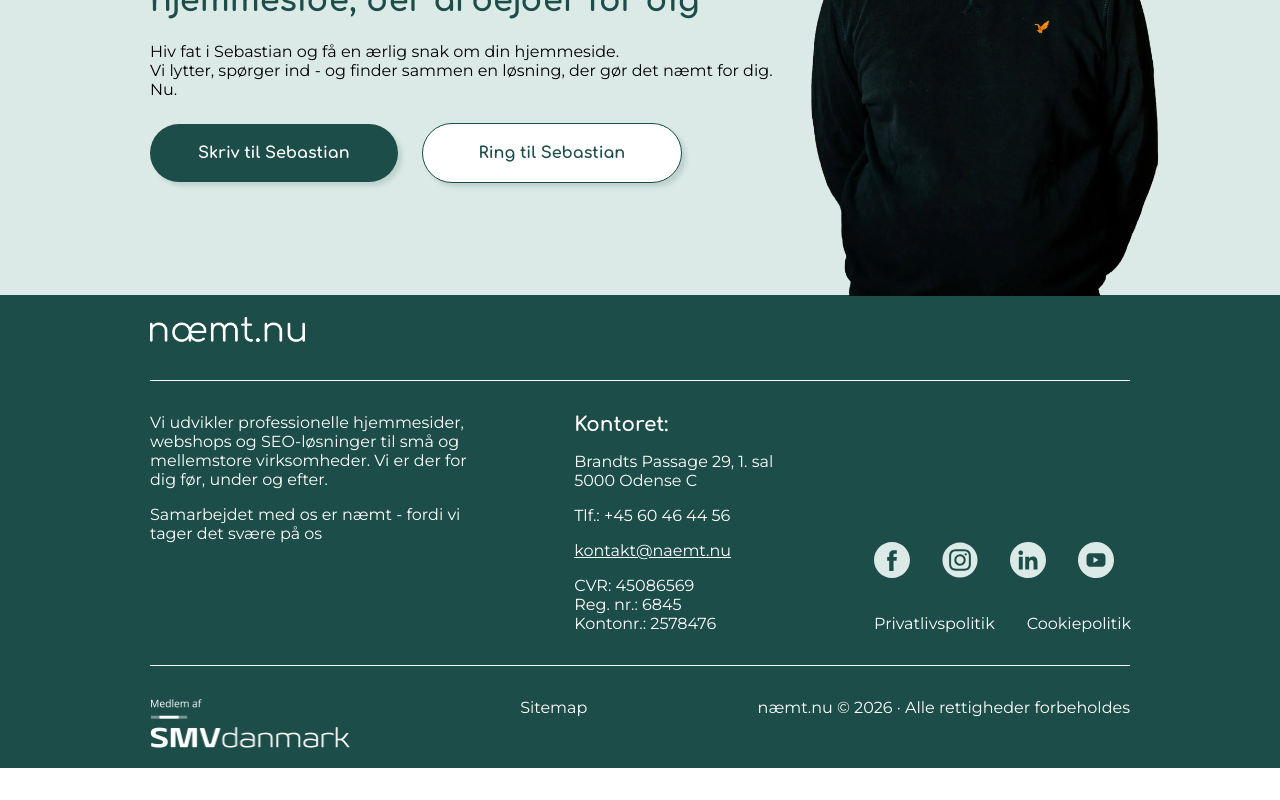
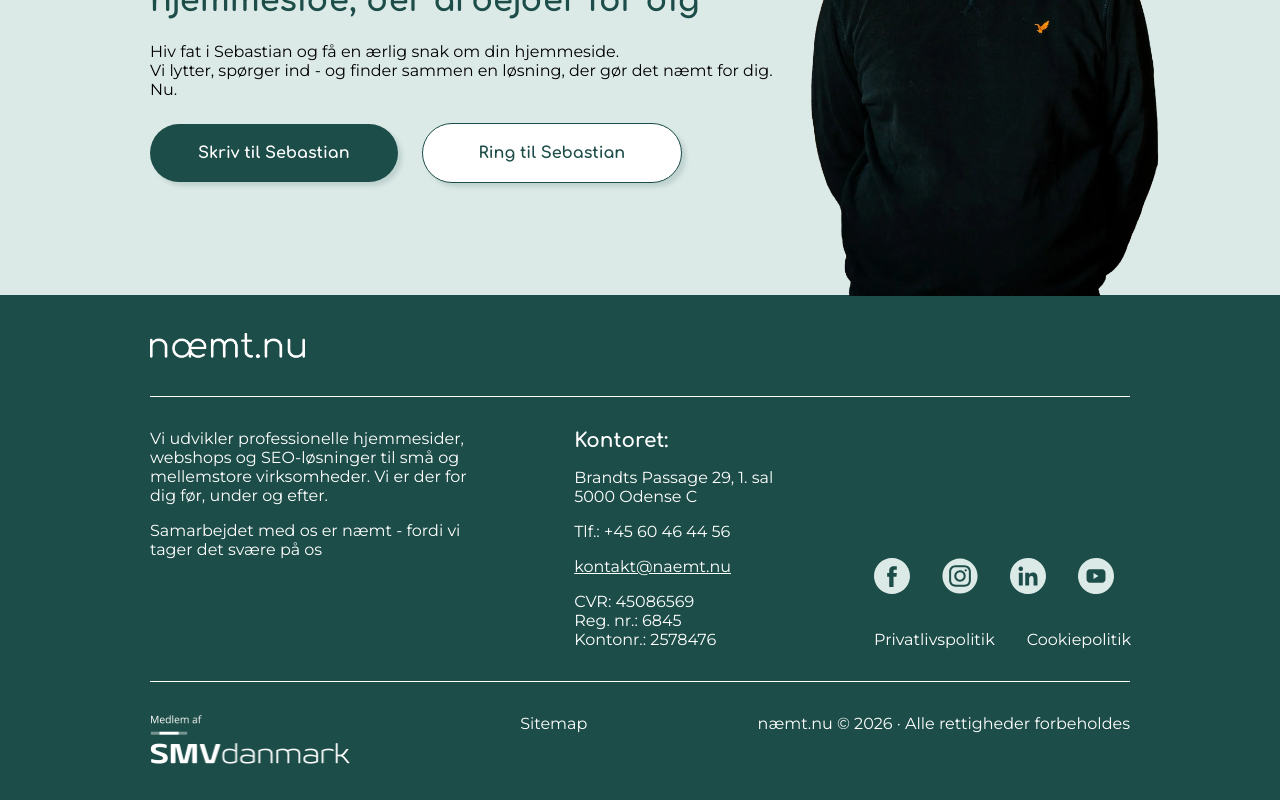
Before and after one commit to SofiePedersen/naemtnu, a Vue app: page / in a window 1280 px wide. Shown: the part 3485-4285 px from the top of the page. Before the commit the page ends 4253 px from the top, so only its background shows below. Built offline with nearby package versions, Linux system fonts and the light colour scheme; no server answers.

Commit message:
Update Footer.vue

```diff
--- a/src/components/Footer.vue
+++ b/src/components/Footer.vue
@@ -83,9 +83,7 @@ import SMVDanmark from "@/assets/images/medlem_af_smvdanmark_white.webp";
 footer {
   background-color: $color-kelp-green;
   color: $color-cloudy-white;
-  padding: 1rem;
-  padding-top: 2rem;
-  padding-bottom: 2rem;
+  padding: 2rem 1rem;
 }
 
 .footer__content--logo {
@@ -183,7 +181,7 @@ footer {
 
 @media (min-width: 1200px) {
   footer {
-    padding: 1rem 9.375rem;
+    padding: 2rem 9.375rem;
   }
 }
 </style>
```
